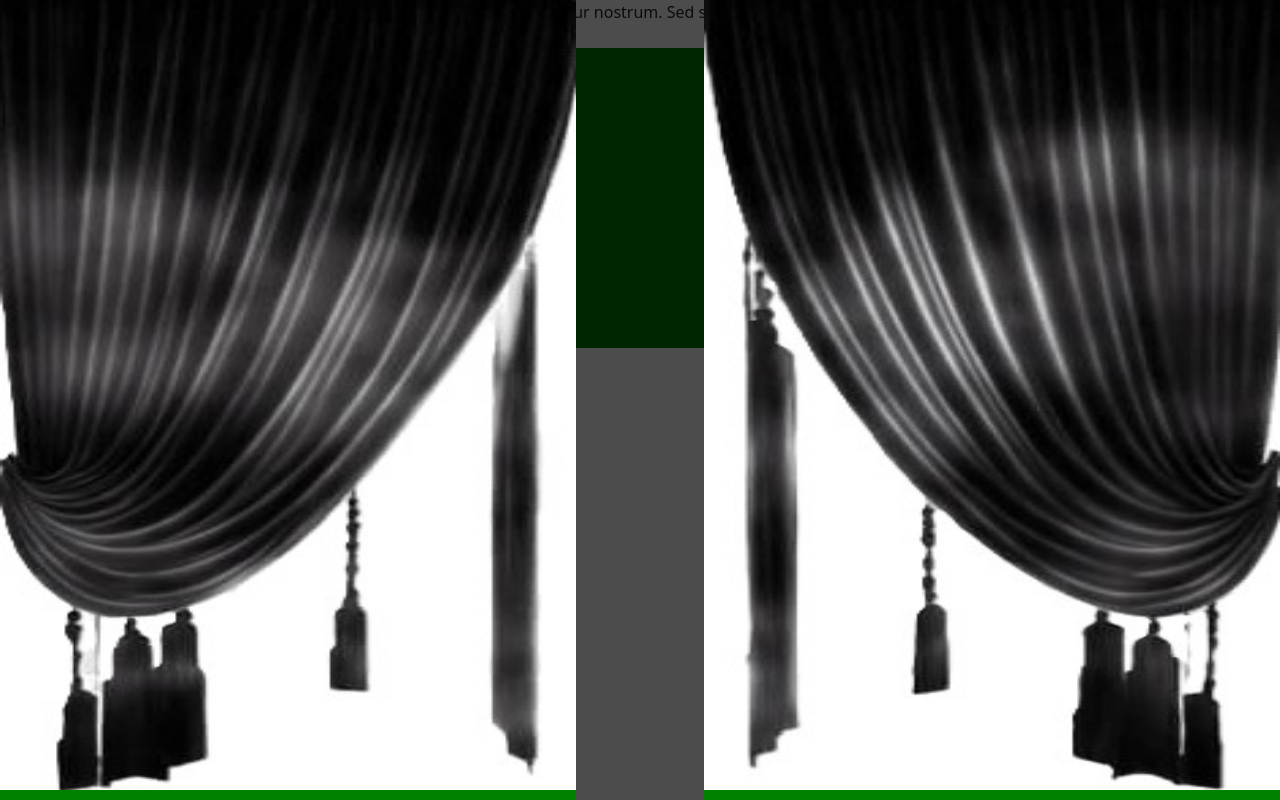
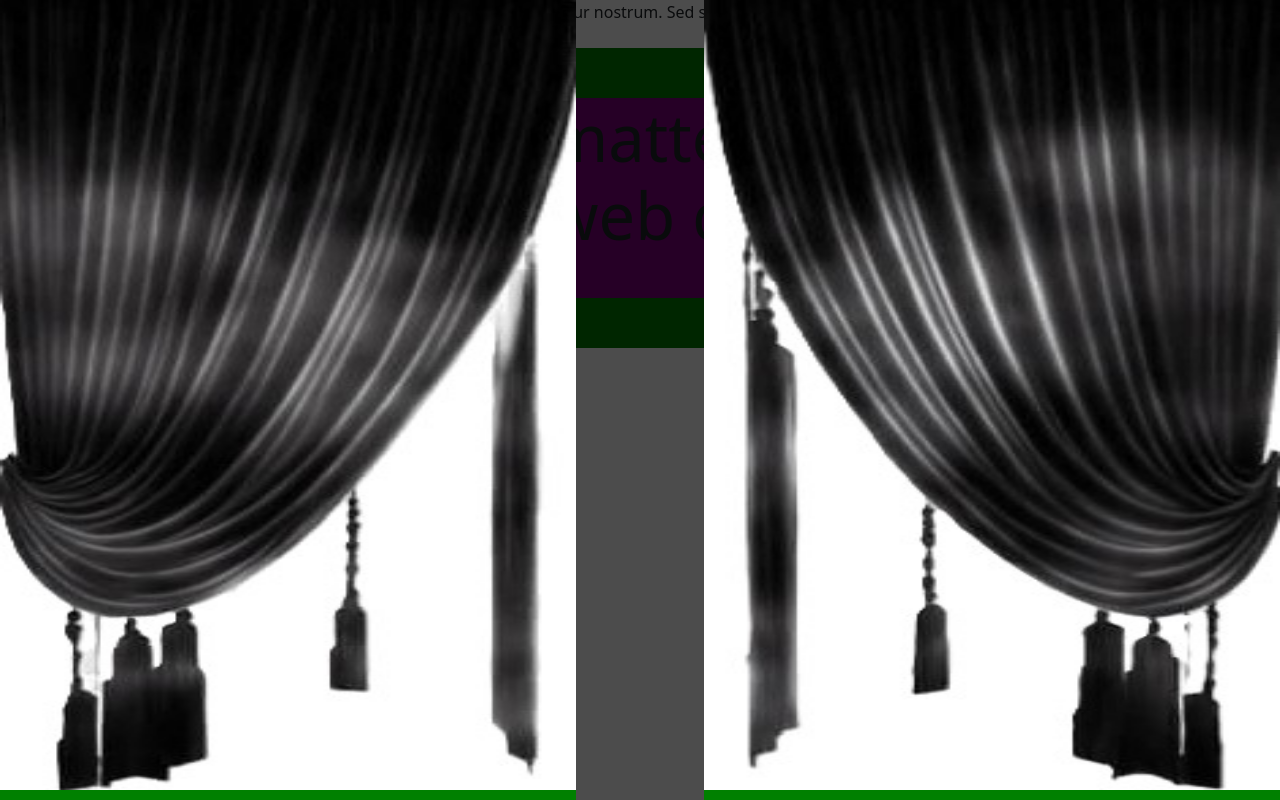
Before and after one commit to matteo2302/my-page, a Vue app: page / in a window 1280 px wide. Built offline with nearby package versions, Linux system fonts and the light colour scheme.

Commit message:
myself box

```diff
--- a/src/components/HelloWorld.vue
+++ b/src/components/HelloWorld.vue
@@ -10,9 +10,6 @@ export default {
     };
   },
   methods: {
-  test(){
-console.log("funziona")
-  },
     /*apertura tende e gestione dell'ombra*/
     openCurtain(event, curtainId) {
       const curtain = event.currentTarget;
@@ -49,9 +46,10 @@ console.log("funziona")
     </div>
     <div>Lorem ipsum dolor sit, amet consectetur adipisicing elit. Quaerat, consequatur nostrum. Sed sunt dolores porro est, provident voluptatem aliquam. Officia incidunt repudiandae officiis assumenda eius hic laudantium repellat ex minus.</div>
 
-    <div class="background-photo" @click="test">
-      <div class="my-photo">
-
+    <div class="background-photo d-flex justify-content-around">
+      <div class="my-photo"></div>
+      <div class="myself">
+        <h1>mattep pizzichemi web developer</h1>
       </div>
     </div>
 
@@ -87,27 +85,24 @@ img {
   height: 790px;
   transition: width 2s;
 }
-
-.active-shadow {
-  background-color: rgba(0, 0, 0, 0.7);
+.active-shadow,
+.white-background{
   position: fixed;
   top: 0;
   left: 0;
   width: 100vw;
   height: 100vw;
+  z-index: 1;
+}
+
+.active-shadow {
+  background-color: rgba(0, 0, 0, 0.7);
   transition: background-color 2s ease;
-  z-index: 1;
 }
 
 .white-background {
   background-color: rgba(0, 0, 0, 0);
   transition: background-color 2s ease;
-  z-index: 1;
-  position: fixed;
-  top: 0;
-  left: 0;
-  width: 100vw;
-  height: 100vw;
   pointer-events: none;
 }
  .background-photo{
@@ -120,4 +115,13 @@ img {
   height: 100%;
   background-color: red;
  }
+ .myself{
+  background-color: purple;
+  width: 600px;
+  height: 200px;
+  margin-top: 50px;
+  h1{
+    font-size: 65px
+  }
+}
 </style>
```
